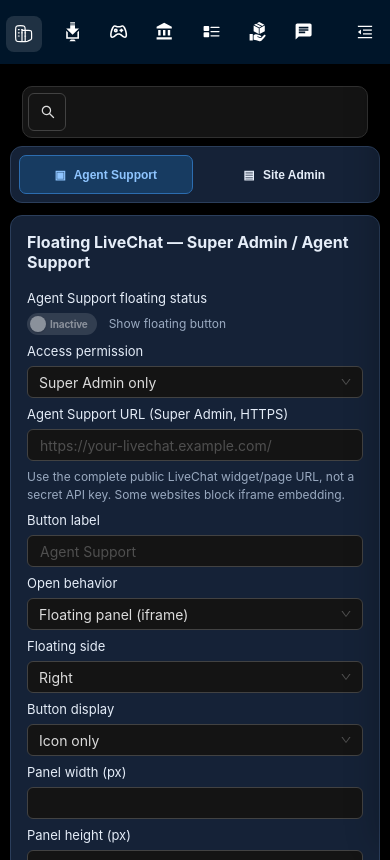
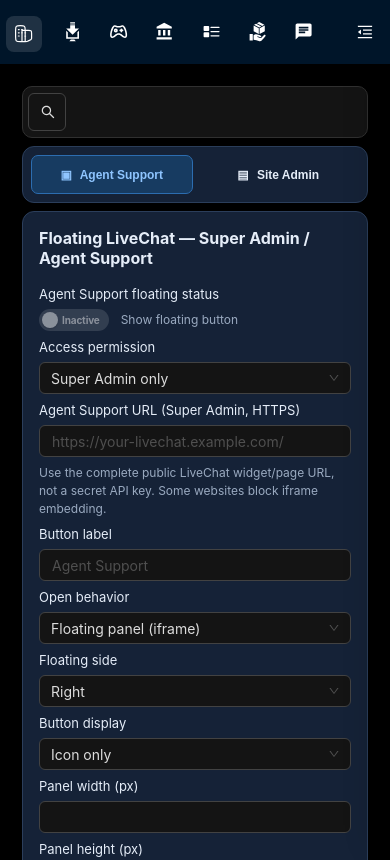
Before and after one commit to searcfile/myproduction, a plain HTML site: page homepage/admin/config.html in a window 390 px wide. Shown: the top 860 px of the page. Drawn offline with Linux system fonts and the light colour scheme; no server answers.

Commit message:
Update config.html

```diff
--- a/homepage/admin/config.html
+++ b/homepage/admin/config.html
@@ -9,7 +9,7 @@
 *,*::before,*::after{box-sizing:border-box}
 body{margin:0;padding:0;background:var(--tx-bg,#000);color:var(--tx-ink,#e5edf8);font:14px 'Source Sans 3',Arial,sans-serif}
 [hidden]{display:none!important}
-.cfg-wrap{max-width:920px;margin:0 auto;padding: 0 0 12px;}.cfg-card{background:var(--tx-surface,#152237);border:1px solid var(--tx-border,#2b3e5b);border-radius:12px;padding:20px;margin:0}
+.cfg-wrap{max-width:1240px;margin:0 12px;padding: 0 0 12px;}.cfg-card{background:var(--tx-surface,#152237);border:1px solid var(--tx-border,#2b3e5b);border-radius:12px;padding:20px;margin:0}
 h2{font-size:16px;margin:0 0 18px}.muted{color:var(--tx-muted,#9aaac0)}
 .cfg-grid{display:grid;grid-template-columns:repeat(2,minmax(0,1fr));gap:8px}.cfg-field{display:flex;flex-direction:column;gap:7px;min-width:0}.cfg-wide{grid-column:1/-1}
 .cfg-field>span:first-child{font-size:13px}.cfg-field input:not([type=checkbox]),.cfg-field select{width:100%;height:32px;min-width:0;border:1px solid var(--input-line,#424242);border-radius:6px;padding:0 12px;background:var(--input,#141414);color:var(--text,#fff);font:inherit;outline:none}
@@ -32,8 +32,8 @@ h2{font-size:16px;margin:0 0 18px}.muted{color:var(--tx-muted,#9aaac0)}
 
 .cfg-layout {
   display: grid;
-  grid-template-columns: 170px minmax(0, 1fr);
-  gap: 14px;
+  grid-template-columns: 220px minmax(0, 1fr);
+  gap: 8px;
   align-items: stretch;
 }
 
@@ -106,7 +106,7 @@ h2{font-size:16px;margin:0 0 18px}.muted{color:var(--tx-muted,#9aaac0)}
 @media (max-width: 750px) {
   .cfg-layout {
     grid-template-columns: minmax(0, 1fr);
-    gap: 12px;
+    gap: 8px;
   }
 
   .cfg-nav {
```
